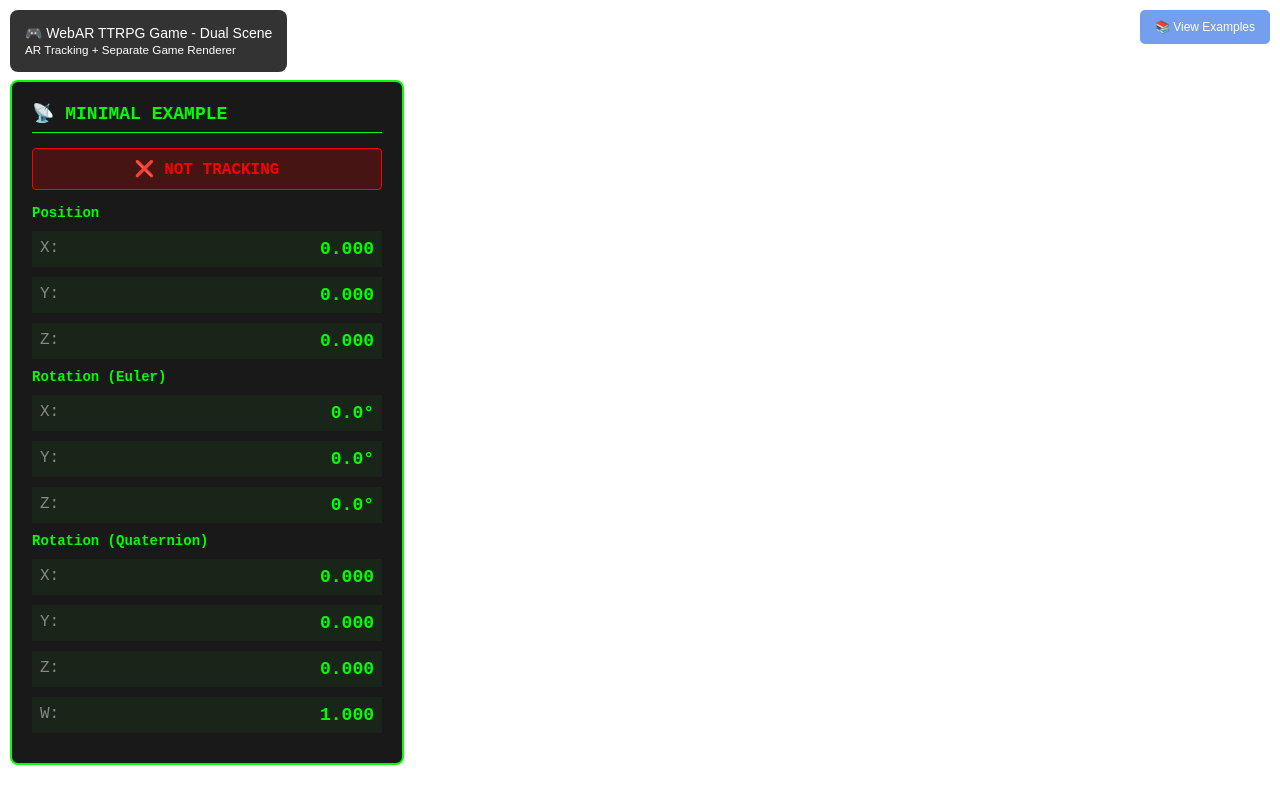
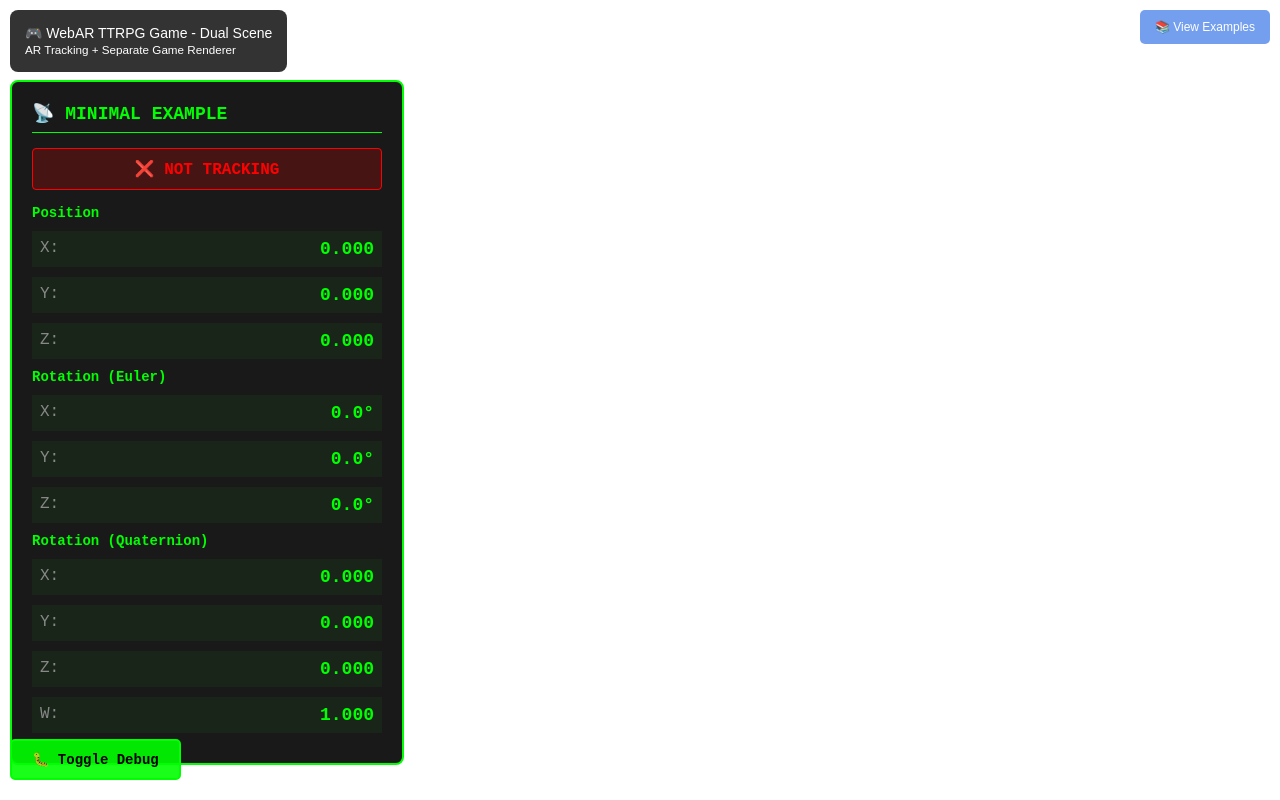
Before and after one commit to johnchoi-sg/WebAR_TTPRG_Concept, a website: page index.html in a window 1280 px wide. Drawn offline with nearby package versions, Linux system fonts and the light colour scheme.

Commit message:
Update index.html

```diff
--- a/index.html
+++ b/index.html
@@ -124,6 +124,31 @@
             border: 1px solid #ff0000;
             color: #ff0000;
         }
+
+        /* Debug Toggle Button */
+        #debug-toggle {
+            position: fixed;
+            bottom: 20px;
+            left: 10px;
+            background: rgba(0, 255, 0, 0.9);
+            color: black;
+            border: 2px solid #00ff00;
+            padding: 10px 20px;
+            border-radius: 5px;
+            cursor: pointer;
+            z-index: 1001;
+            font-family: 'Courier New', monospace;
+            font-weight: bold;
+            font-size: 14px;
+        }
+
+        #debug-toggle:hover {
+            background: rgba(0, 255, 0, 1);
+        }
+
+        #debug.hidden {
+            display: none;
+        }
     </style>
 </head>
 <body>
@@ -135,6 +160,9 @@
     <a href="examples/example-minimal.html" id="examples-link">
         📚 View Examples
     </a>
+
+    <!-- Debug Toggle Button -->
+    <button id="debug-toggle">🐛 Toggle Debug</button>
 
     <!-- Debug Overlay -->
     <div id="debug">
@@ -213,6 +241,14 @@
         console.log('🎮 WebAR TTRPG Game starting...');
         console.log('📡 Scene 1: AR Tracking (MindAR A-Frame)');
         console.log('🎨 Scene 2: Game Rendering (Three.js)');
+
+        // Debug toggle functionality
+        const debugPanel = document.getElementById('debug');
+        const debugToggle = document.getElementById('debug-toggle');
+
+        debugToggle.addEventListener('click', () => {
+            debugPanel.classList.toggle('hidden');
+        });
 
         // Get UI elements
         const statusEl = document.getElementById('status');
```
